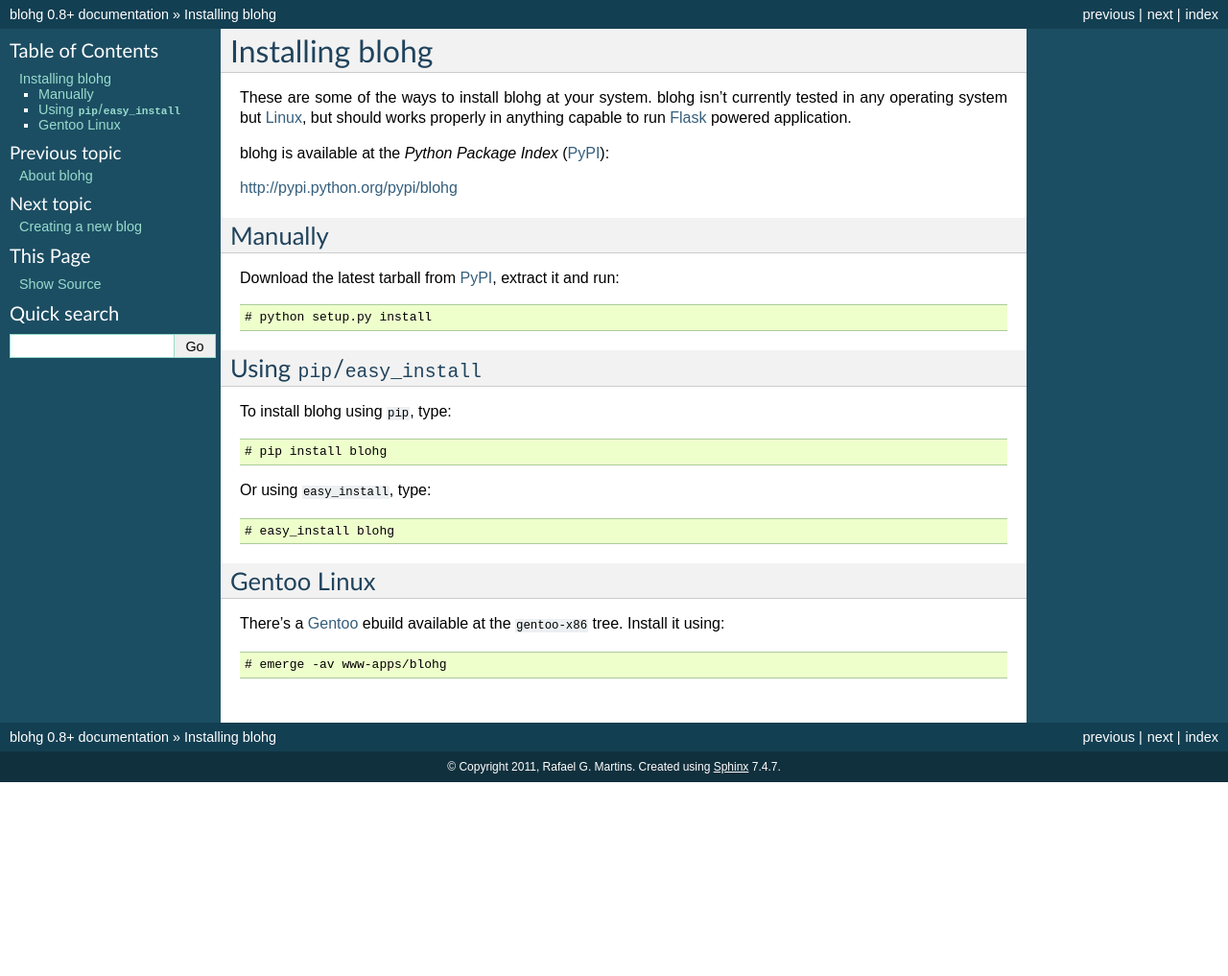
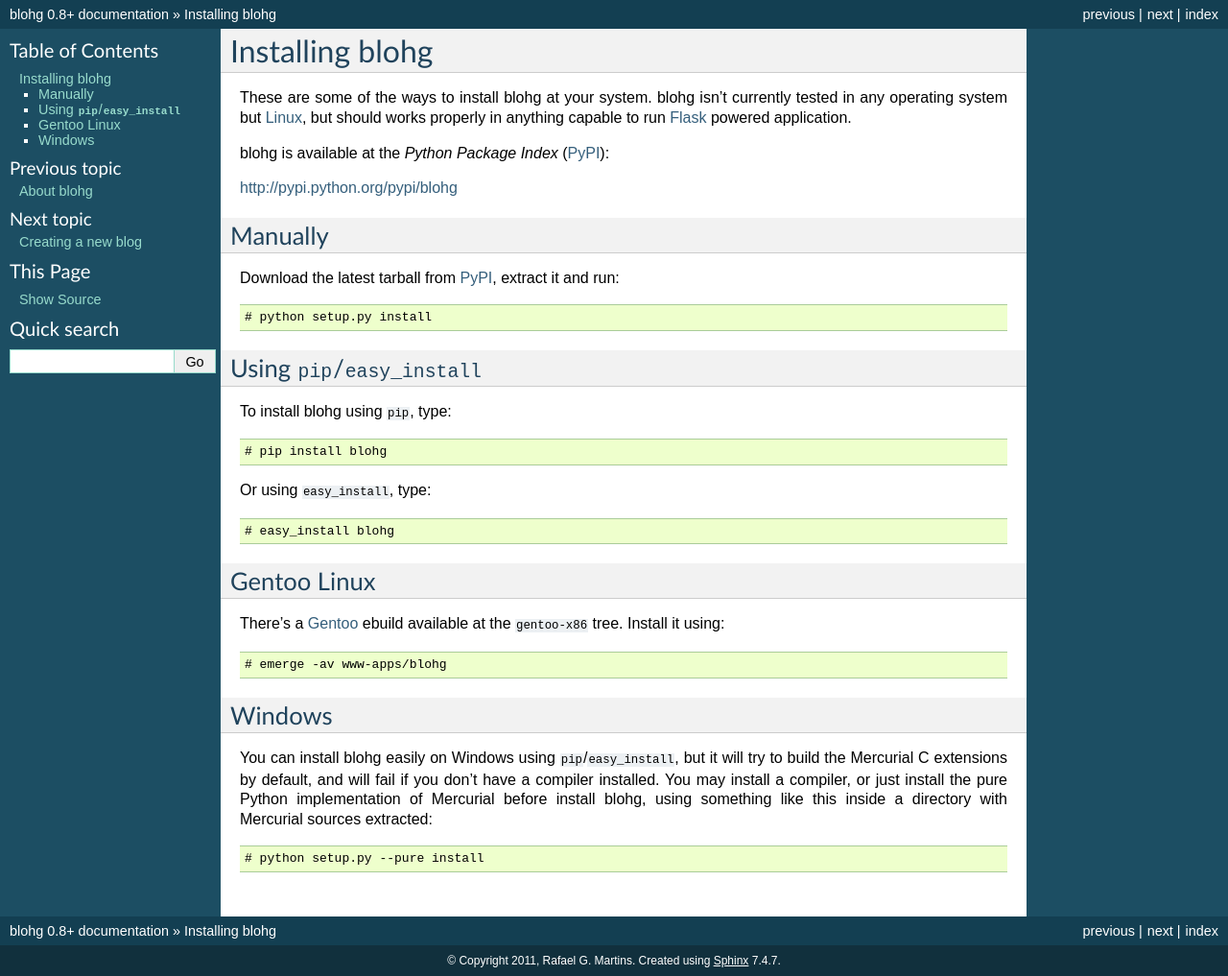
Before and after one commit to rafaelmartins/blohg, a Sphinx documentation site: the page built from docs/install.rst, in a window 1280 px wide. Shown: the whole page at 96% size. Built offline with Sphinx 7.4.7, drawn with Linux system fonts in a browser that asks for light colours; before the commit the page ends 900 px from its top, so only the background shows below that.

```diff
--- a/docs/about.rst
+++ b/docs/about.rst
@@ -112,7 +112,7 @@ http://yourdomain/atom/
 For tags, use the following URLs:
 
 - http://yourdomain.com/atom/foo/
-- http://yourdomain.com/atom/foo/bar
+- http://yourdomain.com/atom/foo/bar/
 
 The second example will generate an Atom feed for the posts with both tags.
 You can use how many tags you want.
--- a/docs/index.rst
+++ b/docs/index.rst
@@ -23,3 +23,4 @@ Contents:
    write
    deploy
    upgrade
+   license
--- a/docs/install.rst
+++ b/docs/install.rst
@@ -33,6 +33,7 @@ Or using ``easy_install``, type::
 
     # easy_install blohg
 
+
 Gentoo Linux
 ------------
 
@@ -42,3 +43,15 @@ using::
     # emerge -av www-apps/blohg
 
 .. _Gentoo: http://www.gentoo.org/
+
+
+Windows
+-------
+
+You can install blohg easily on Windows using ``pip``/``easy_install``, but
+it will try to build the Mercurial C extensions by default, and will fail
+if you don't have a compiler installed. You may install a compiler, or just
+install the pure Python implementation of Mercurial before install blohg,
+using something like this inside a directory with Mercurial sources extracted::
+
+    # python setup.py --pure install
--- a/docs/write.rst
+++ b/docs/write.rst
@@ -118,8 +118,8 @@ Usage example:
     This is the attachment link: :attachment:`mercurial.png|link to file`
 
 
-Additional reStructuredText directives
---------------------------------------
+Additional reStructuredText directives/interpreted text roles
+-------------------------------------------------------------
 
 These are some additional custom directives, that adds some interesting
 functionality to the standard reStructuredText_ syntax.
```
Also changed, not shown: AUTHORS.rst (added, +16 -0 lines), docs/license.rst (added, +13 -0 lines).
